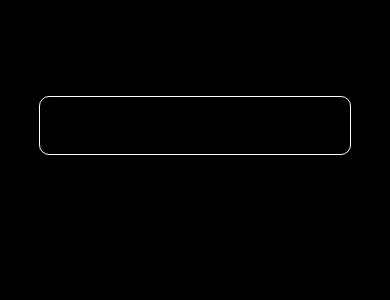
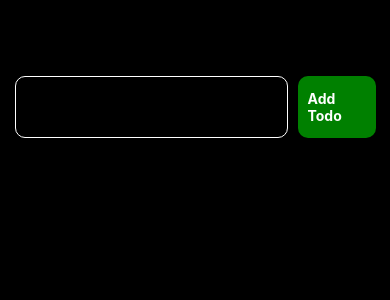
Before and after one commit to mnraza-dev/React_Native_Basic_To_Advanced, a React Native app in the folder TodoApp/: screen / in a window 390 px wide. Shown: the top 300 px of the page. Built offline with nearby package versions, Linux system fonts and the light colour scheme.

Commit message:
feat: implement TodoList and TodoItem components, and enhance TodoInput for adding todos

```diff
--- a/TodoApp/App.tsx
+++ b/TodoApp/App.tsx
@@ -1,13 +1,37 @@
 import { StyleSheet, Text, View } from 'react-native'
-import React from 'react'
+import React, { useState } from 'react'
 import TodoInput from './src/components/TodoInput'
+import TodoList from './src/components/TodoList'
+interface Todo {
+  id: string,
+  text: string,
+  completed: boolean
 
+}
 const App = (): React.JSX.Element => {
+
+  const [todoList, setTodoList] = useState<Todo[]>([]);
+
+  const addTodo = (text: string) => {
+    console.log(text);
+
+    setTodoList([...todoList,
+    {
+      id: Math.random().toString(),
+      text,
+      completed: false
+    }])
+
+    console.log(todoList);
+
+
+  }
   return (
     <View style={styles.container}>
       <Text style={styles.pageTitle}>Todo App</Text>
 
-      <TodoInput />
+      <TodoInput onAddTodo={addTodo} />
+      <TodoList />
     </View>
   )
 }
--- a/TodoApp/src/components/TodoInput.tsx
+++ b/TodoApp/src/components/TodoInput.tsx
@@ -1,36 +1,67 @@
-import { Dimensions, StyleSheet, TextInput, View } from 'react-native'
+import { Dimensions, StyleSheet, Text, TextInput, Touchable, TouchableOpacity, View } from 'react-native'
 import React, { useState } from 'react'
+interface TodoInputProps {
+    onAddTodo: (text: string) => void
+}
+const { width } = Dimensions.get('window');
 
-const TodoInput = (): React.JSX.Element => {
-    const { width } = Dimensions.get('window');
-    const [inputValue, setInputValue] = useState('');
+const TodoInput: React.FC<TodoInputProps> = ({ onAddTodo }) => {
 
-
-    const styles = StyleSheet.create({
-        container: {
-            flex: 1,
-        },
-        textInput: {
-            marginTop: 20,
-            width: width * 0.8,
-            borderRadius: 10,
-            borderWidth: 1,
-            borderColor: 'white',
-            paddingVertical: 20,
-            paddingHorizontal: 10,
-            backgroundColor: '#000',
+    const [text, setText] = useState('');
+    const handleAddTodo = () => {
+        if (text.trim()) {
+            onAddTodo(text.trim());
+            setText('');
         }
-    });
+    }
 
     return (
         <View style={styles.container}>
             <TextInput
                 style={styles.textInput}
-                value={inputValue}
-                onChangeText={setInputValue}
+                value={text}
+                onChangeText={setText}
                 placeholder='Enter a Todo Name'
             />
+            <TouchableOpacity style={styles.addBtn} onPress={handleAddTodo}>
+                <Text style={styles.btnText}>Add Todo</Text>
+            </TouchableOpacity>
         </View>
     )
 }
+
+const styles = StyleSheet.create({
+    container: {
+        flexDirection: 'row',
+        justifyContent: 'center',
+        width: '100%',
+
+    },
+    textInput: {
+        width: '70%',
+        fontSize: 16,
+        borderRadius: 10,
+        borderWidth: 1,
+        borderColor: 'white',
+        paddingVertical: 20,
+        paddingHorizontal: 10,
+        backgroundColor: '',
+
+    },
+    addBtn: {
+        width: '20%',
+        backgroundColor: 'green',
+        borderRadius: 10,
+        paddingHorizontal: 10,
+        marginLeft: 10,
+        alignItems: 'center',
+        justifyContent: 'center',
+    },
+    btnText: {
+        fontSize: 14,
+        color: '#fff',
+        fontWeight: 'bold',
+    }
+});
+
 export default TodoInput
--- /dev/null
+++ b/TodoApp/src/components/TodoItem.tsx
@@ -0,0 +1,14 @@
+import { StyleSheet, Text, View } from 'react-native'
+import React from 'react'
+
+const TodoItem: React.FC = () => {
+    return (
+        <View>
+            <Text>TodoItem</Text>
+        </View>
+    )
+}
+
+export default TodoItem
+
+const styles = StyleSheet.create({})
--- /dev/null
+++ b/TodoApp/src/components/TodoList.tsx
@@ -0,0 +1,17 @@
+import { StyleSheet, Text, View } from 'react-native'
+import React from 'react'
+import TodoItem from './TodoItem'
+
+const TodoList: React.FC = () => {
+  return (
+    <View>
+      <Text>Todo List</Text>
+
+      <TodoItem />
+    </View>
+  )
+}
+
+export default TodoList
+
+const styles = StyleSheet.create({})
```
